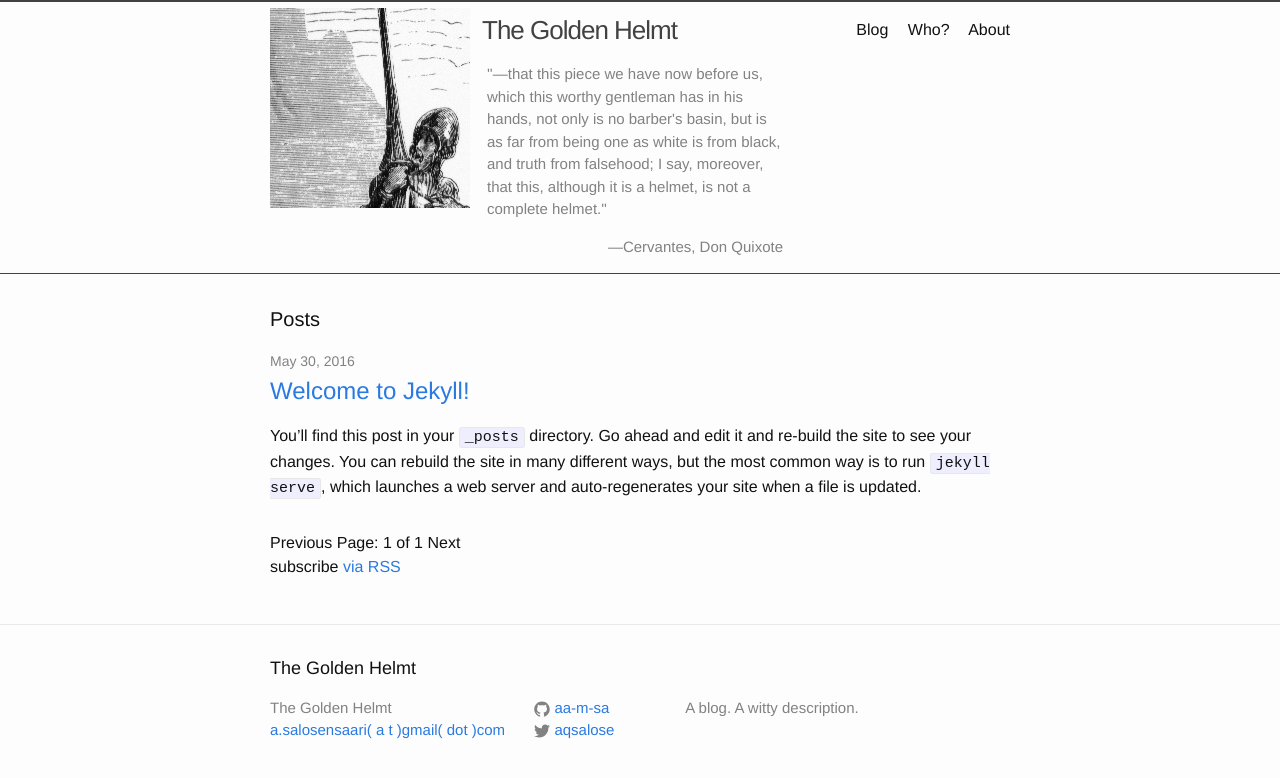
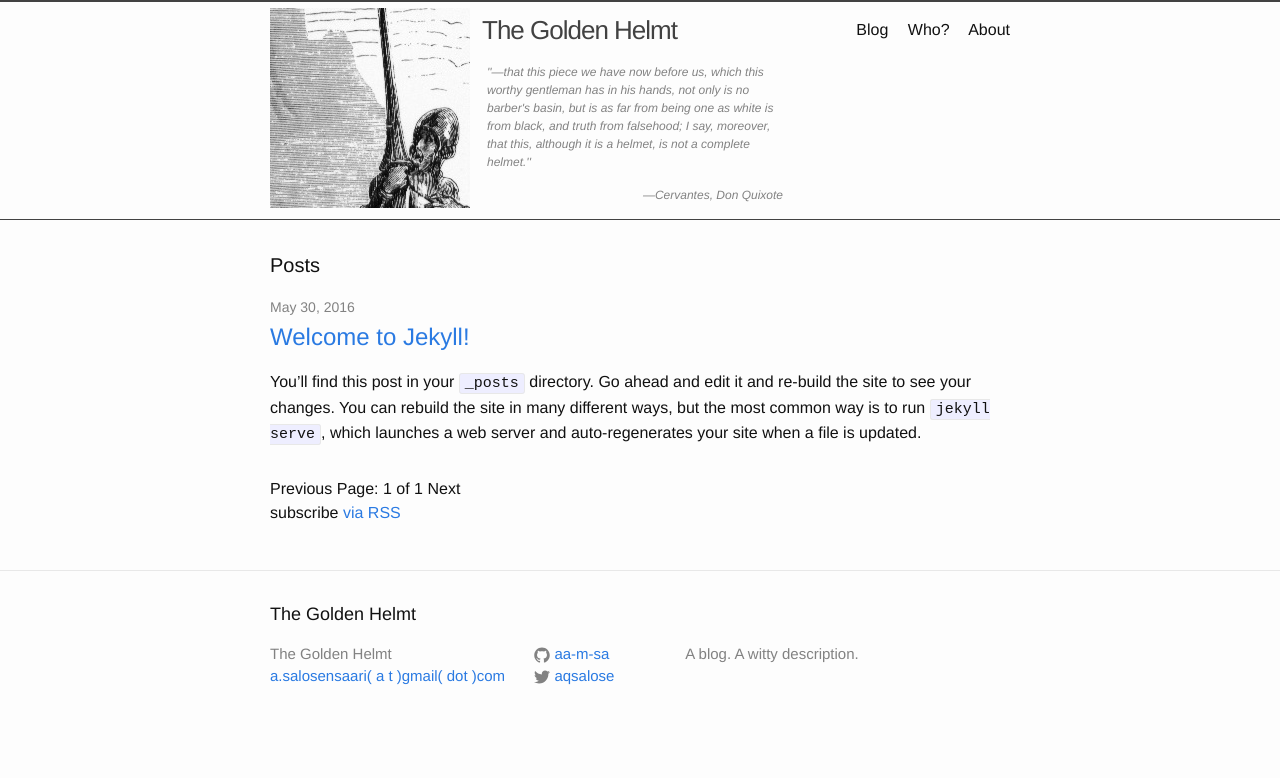
Before and after one commit to aa-m-sa/blog, a Jekyll site: the page built from blog/index.html, in a window 1280 px wide. Shown: the top 778 px of the page. Built offline with Jekyll 4.4.1, drawn with Linux system fonts in a browser that asks for light colours; the list of posts is cut into pages by our own code.

Commit message:
css: header text -> 12px, hide it -palm

```diff
--- a/blog/_sass/_layout.scss
+++ b/blog/_sass/_layout.scss
@@ -35,13 +35,18 @@
     }
 
     .site-header-description {
-    font-size: 15px;
+    font-size: 12px;
+    font-style: italic;
     margin-bottom: 5px;
     margin-right: 0;
     margin-top: 5px;
     padding-left: 5px;
     color: $grey-color;
     width: 80%;
+
+    @include media-query($on-palm) {
+        display: none;
+    }
     }
 
 }
```
